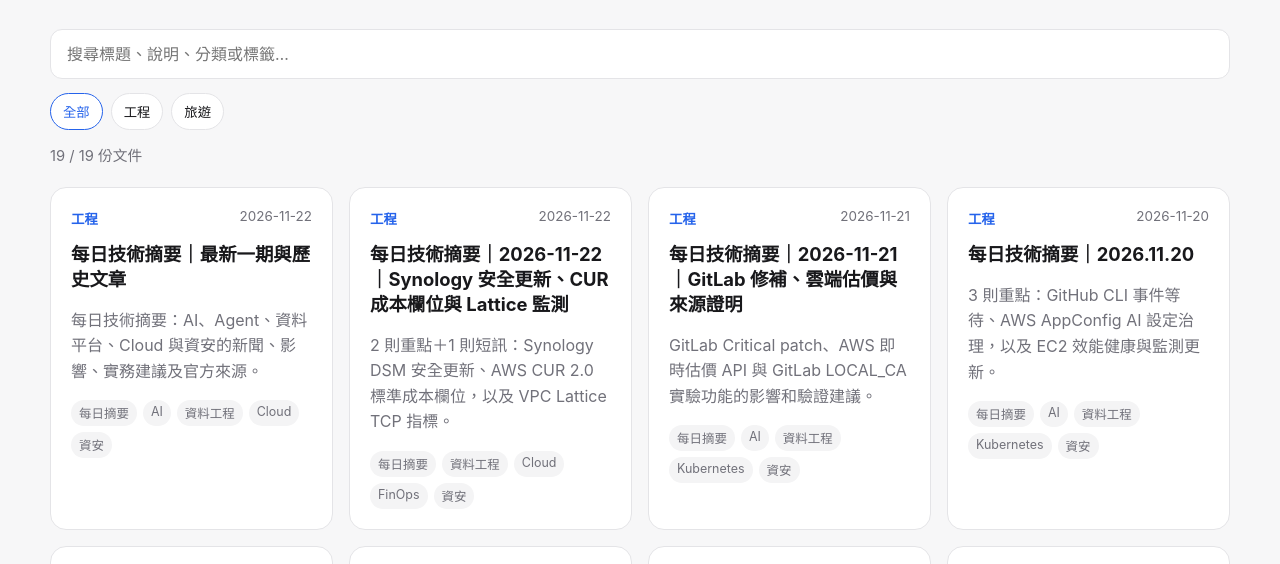
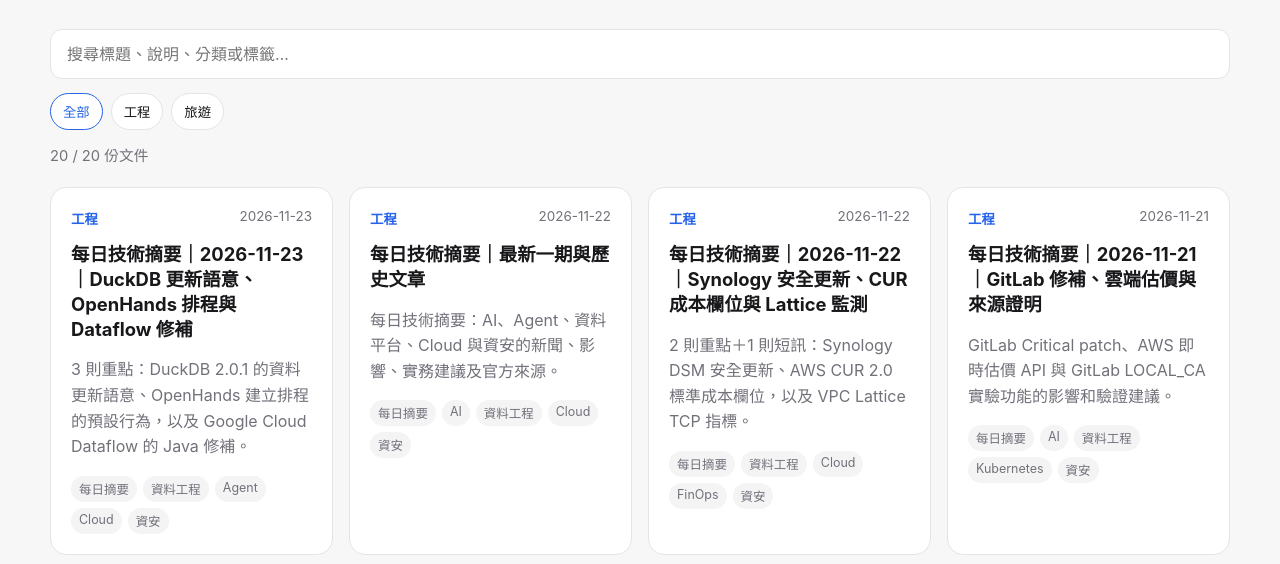
Before and after one commit to kewinall/knowledge-portal, a plain HTML site: page site/index.html in a window 1280 px wide. Shown: the part 163-727 px from the top of the page. Drawn offline with Linux system fonts and the light colour scheme.

Commit message:
chore: publish portal from knowledge-workspace

```diff
--- a/site/index.html
+++ b/site/index.html
@@ -122,12 +122,24 @@
              placeholder="搜尋標題、說明、分類或標籤…" autocomplete="off">
       <div class="filters"><button class="filter active" type="button" data-category="all">全部</button><button class="filter" type="button" data-category="engineering">工程</button><button class="filter" type="button" data-category="travel">旅遊</button></div>
       <div class="meta">
-        <span id="visible-count">19</span> / 19 份文件
+        <span id="visible-count">20</span> / 20 份文件
       </div>
     </section>
 
 
     <section class="grid" id="document-grid">
+            <article class="card"
+                     data-category="engineering"
+                     data-search="每日技術摘要｜2026-11-23｜duckdb 更新語意、openhands 排程與 dataflow 修補 3 則重點：duckdb 2.0.1 的資料更新語意、openhands 建立排程的預設行為，以及 google cloud dataflow 的 java 修補。 engineering 工程 每日摘要 資料工程 agent cloud 資安">
+              <div class="card-top">
+                <span class="category">工程</span>
+                <time datetime="2026-11-23">2026-11-23</time>
+              </div>
+              <h2><a href="engineering/daily-tech-digest/2026-11-23.html">每日技術摘要｜2026-11-23｜DuckDB 更新語意、OpenHands 排程與 Dataflow 修補</a></h2>
+              <p class="description">3 則重點：DuckDB 2.0.1 的資料更新語意、OpenHands 建立排程的預設行為，以及 Google Cloud Dataflow 的 Java 修補。</p>
+              <div class="tags"><span class="tag">每日摘要</span><span class="tag">資料工程</span><span class="tag">Agent</span><span class="tag">Cloud</span><span class="tag">資安</span></div>
+            </article>
+
             <article class="card"
                      data-category="engineering"
                      data-search="每日技術摘要｜最新一期與歷史文章 每日技術摘要：ai、agent、資料平台、cloud 與資安的新聞、影響、實務建議及官方來源。 engineering 工程 每日摘要 ai 資料工程 cloud 資安">
```
Also changed, not shown: site/engineering/daily-tech-digest/2026-11-23.html (added, +9 -0 lines), site/search-index.json (+16 -0 lines).
